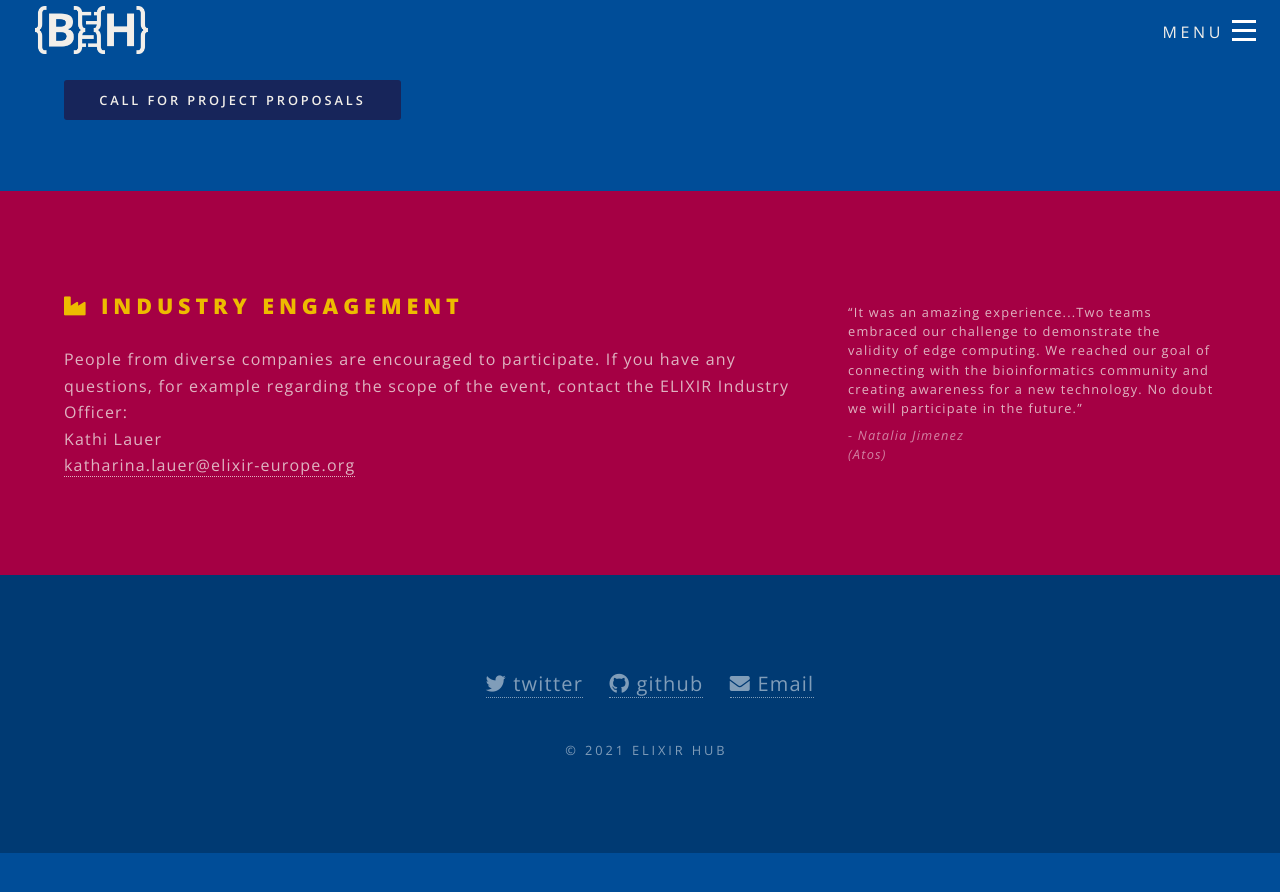
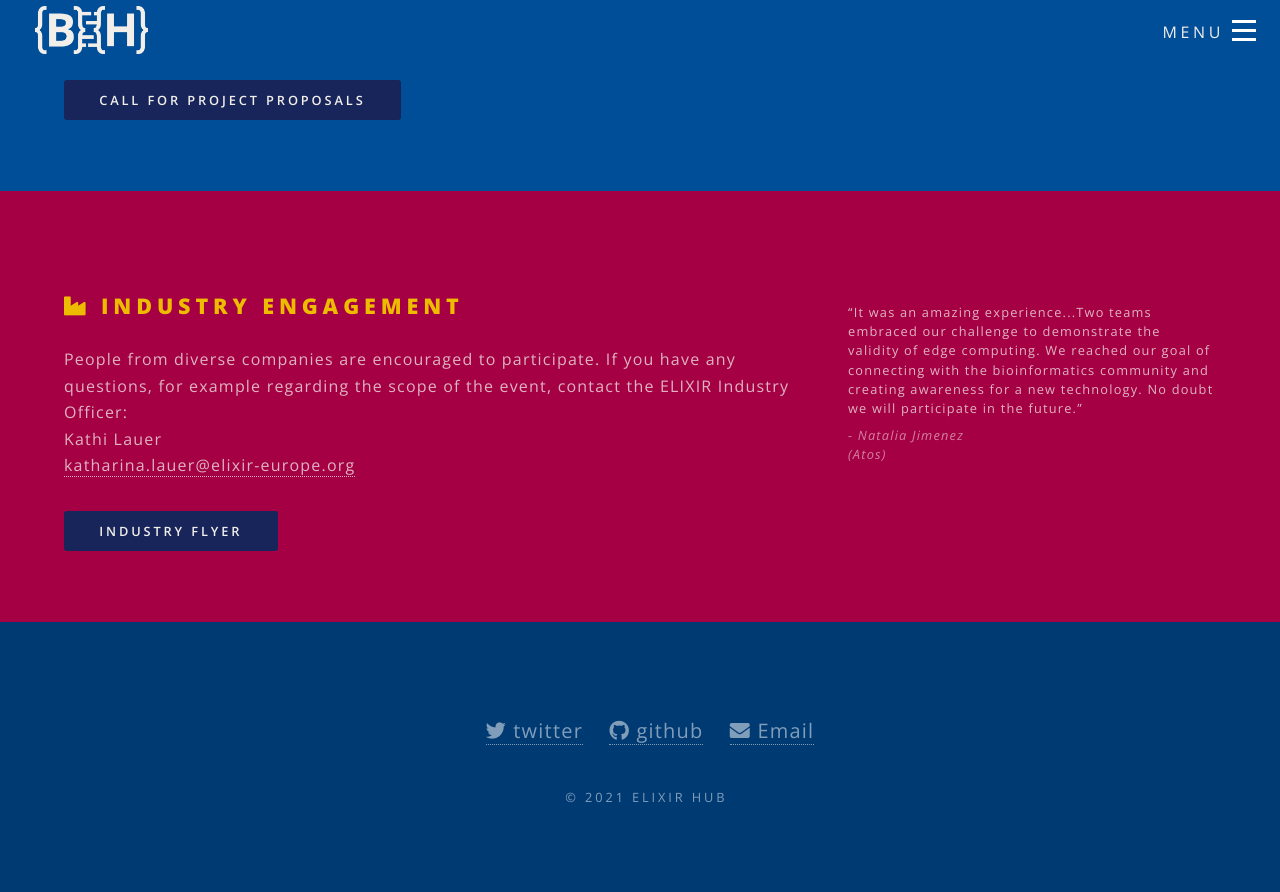
Before and after one commit to elixir-europe/biohackathon-europe-2021, a Jekyll site: the page built from index.html, in a window 1280 px wide and 900 px high, scrolled down 4605 px. Shown: the top 892 px of the window. Built offline with Jekyll 4.4.1, drawn with Linux system fonts in a browser that asks for light colours; nearby versions of some CDN libraries; before the commit the page ends 5458 px from its top, so only the background shows below that.

Commit message:
Adding Industry flyer

```diff
--- a/index.html
+++ b/index.html
@@ -168,7 +168,7 @@ layout: landing
 			<div class="8u 12u$(medium)">
 		<h2><i class="fas fa-industry"></i> Industry engagement</h2>
 		<p>People from diverse companies are encouraged to participate. If you have any questions, for example regarding the scope of the event, contact the ELIXIR Industry Officer:<br /> Kathi Lauer<br /><a href="mailto:katharina.lauer@elixir-europe.org">katharina.lauer@elixir-europe.org</a></p>
-		<!-- <a href="{{ site.baseurl }}/images/BioHackathon_Industry_Flyer.pdf" target="_blank" class="button special">Industry flyer</a> -->
+		<a href="{{ site.baseurl }}/images/bh-2021-flyer-industry.pdf" target="_blank" class="button special">Industry flyer</a>
 		</div>
 		<div class="4u 12u$(medium)">
 			<p class="small line-height-1 mb-2 mt-3">&ldquo;It was an amazing experience...Two teams embraced our challenge to demonstrate the validity of edge computing. We reached our goal of connecting with the bioinformatics community and creating awareness for a new technology.	No doubt we will participate in the future.&rdquo;</p>
```
Also changed, not shown: 1 other file.
